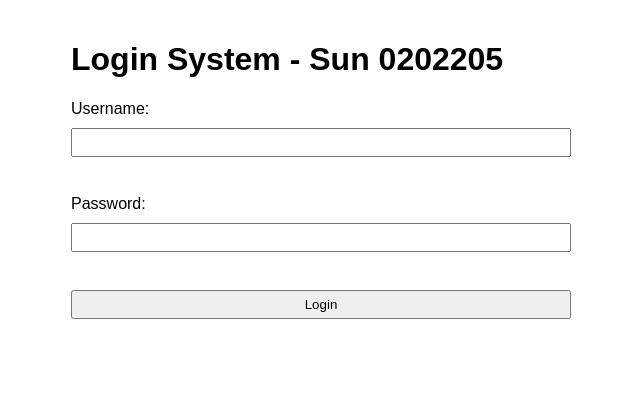
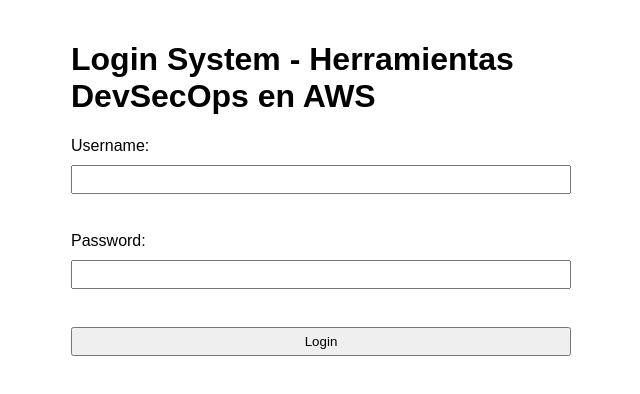
Before and after one commit to jorgeandresfloreszepeda/js-security-examples_01, a website: page index.html in a window 1280 px wide. Shown: the whole page, without its empty margins (319-959 px from the left). Drawn offline with Linux system fonts and the light colour scheme.

Commit message:
Cambio en el titulo de la aplicacion

```diff
--- a/index.html
+++ b/index.html
@@ -9,7 +9,7 @@
 </head>
 
 <body>
-  <h1>Login System - Sun 0202205</h1>
+  <h1>Login System - Herramientas DevSecOps en AWS</h1>
   <form id="loginForm">
     <label for="username">Username:</label>
     <input type="text" id="username" name="username" required />
```
